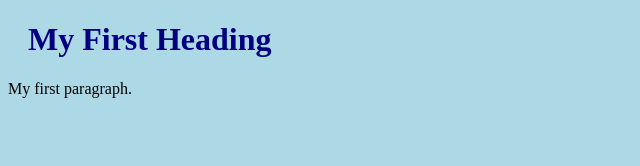
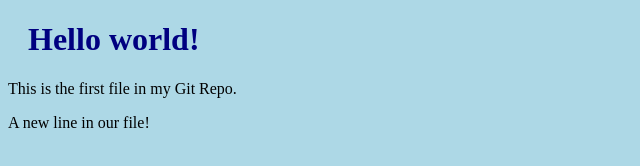
Before and after one commit to justapositi/justapositi.github.io, a plain HTML site: page index.html in a window 1280 px wide. Shown: the whole page, without its empty margins (0-640 px from the left). Drawn offline with Linux system fonts and the light colour scheme.

Commit message:
Updated index.html with a new line.

```diff
--- a/index.html
+++ b/index.html
@@ -6,9 +6,10 @@
 </head>
 <body>
 
-<h1>My First Heading</h1>
+<h1>Hello world!</h1>
 
-<p>My first paragraph.</p>
+<p>This is the first file in my Git Repo.</p>
+<p>A new line in our file!</p>
 
 </body>
 </html>
```
